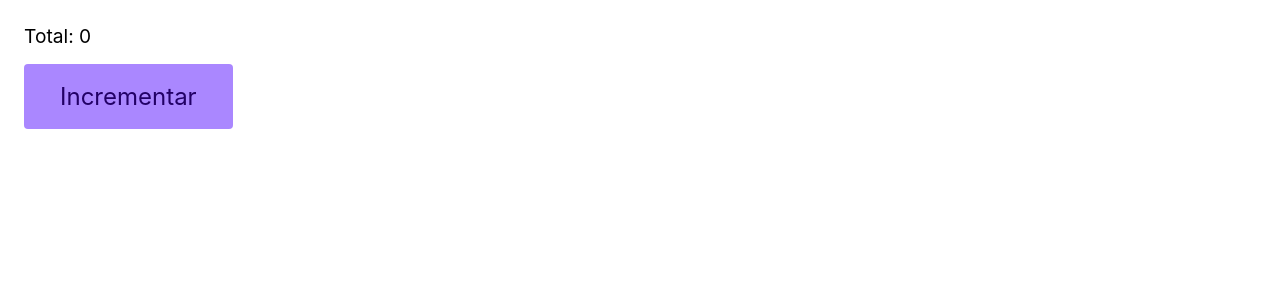
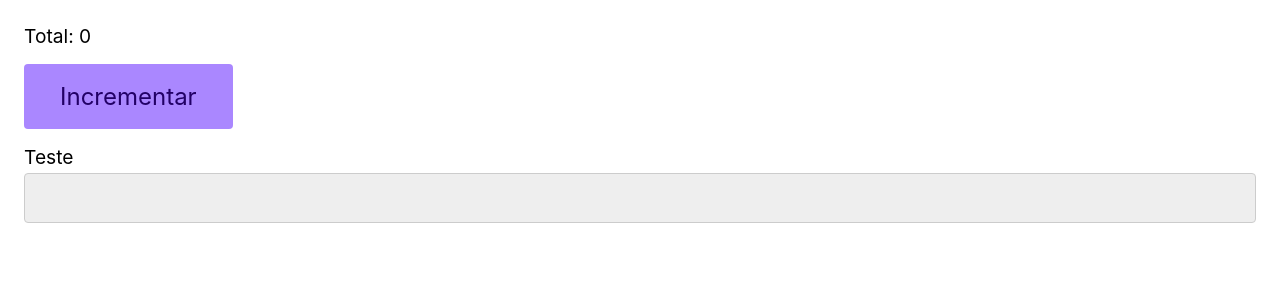
Before and after one commit to PedroPaivaDev/study-origamid-react-typescript, a React app: page / in a window 1280 px wide. Shown: the top 300 px of the page. Built offline with nearby package versions, Linux system fonts and the light colour scheme; the HTML template or start-up script is replaced by a standard one.

Commit message:
exercise: create an input component, properly typing the properties

```diff
--- a/src/App.tsx
+++ b/src/App.tsx
@@ -1,5 +1,6 @@
 import React from 'react';
 import Button from './Button';
+import Input from './Input';
 
 function App() {
   const [total, setTotal] = React.useState(0); //inferencia
@@ -19,6 +20,7 @@ function App() {
       >
         Incrementar
       </Button>
+      <Input id='teste' label='Teste' />
     </div>
   );
 }
--- /dev/null
+++ b/src/Input.tsx
@@ -0,0 +1,16 @@
+import React from 'react';
+
+type PropsInput = React.ComponentProps<'input'> & {
+  label:string
+};
+
+const Input = ({id, label, className, ...props}:PropsInput) => {
+  return (
+    <div className={className} style={{marginBottom: '1rem'}}>
+      <label htmlFor={id}>{label}</label>
+      <input id={id} {...props}/>
+    </div>
+  )
+}
+
+export default Input;
```
